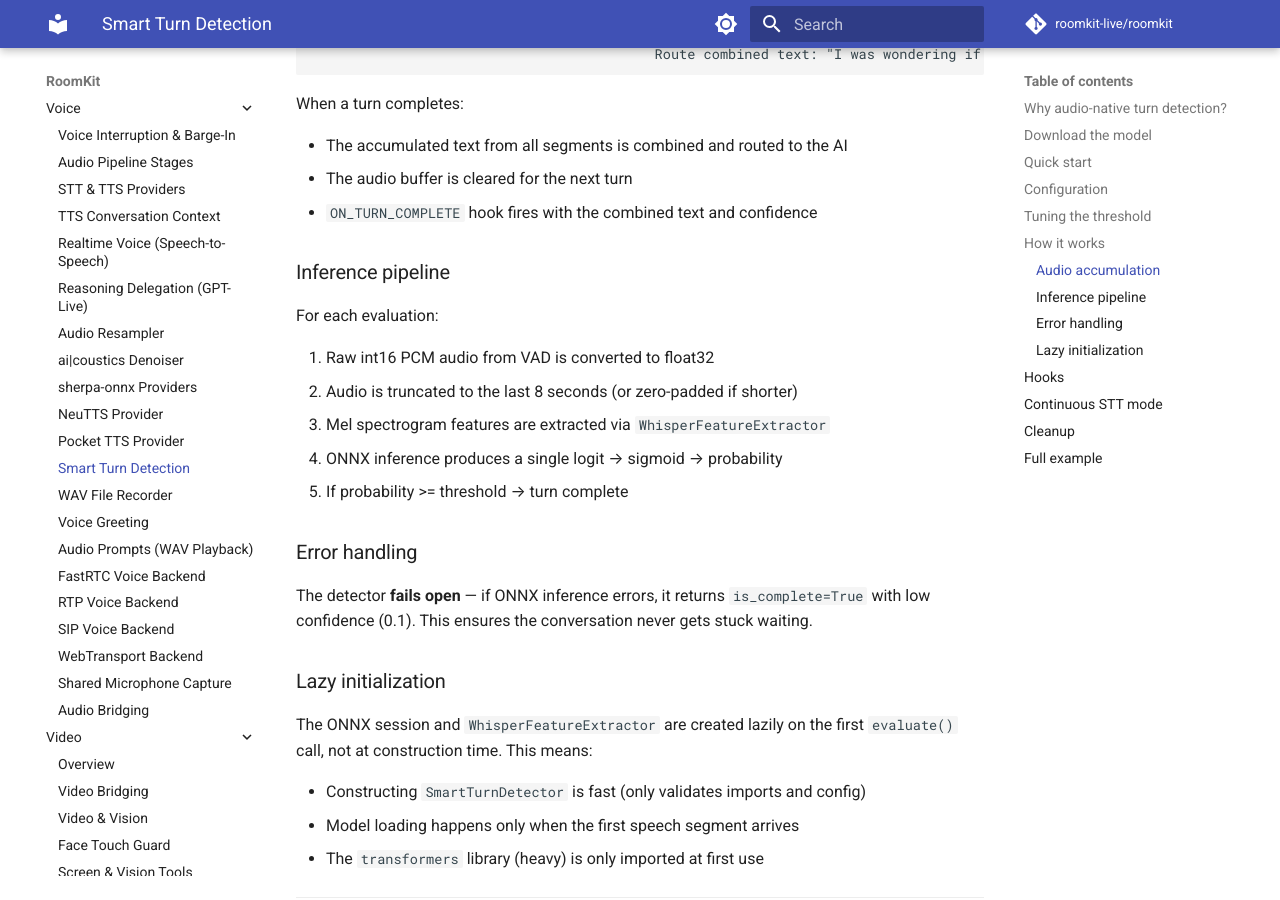
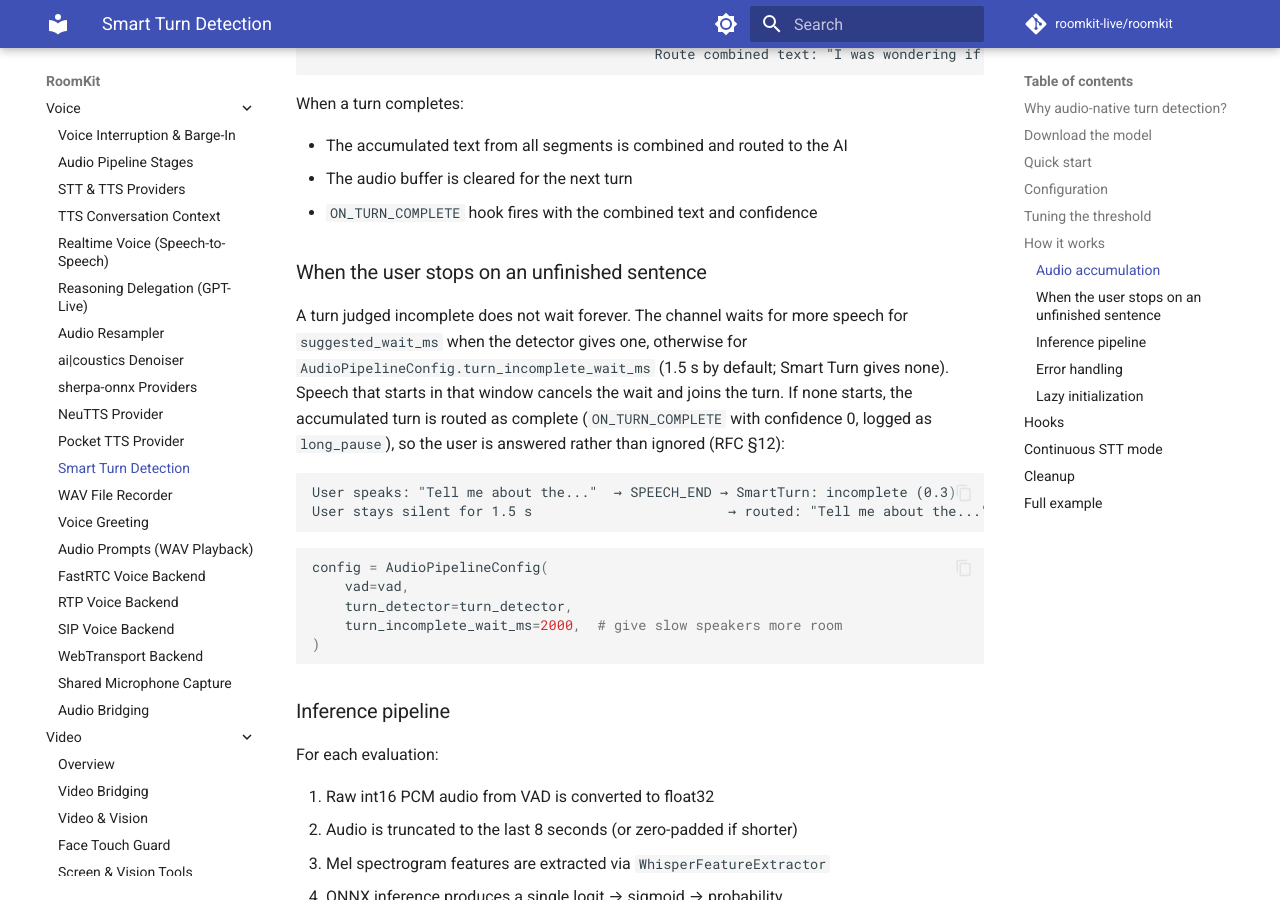
Before and after one commit to roomkit-live/roomkit-docs, an MkDocs documentation site: the page built from docs/guides/smart-turn.md, in a window 1280 px wide and 900 px high, scrolled down 3395 px. Built offline with MkDocs 1.6.1 and Material for MkDocs 9.7.7, drawn with Linux system fonts in a browser that asks for light colours; comment, search, counter and statistics services are not loaded.

Commit message:
docs(guides): an unfinished sentence is answered after the turn wait (RMK-218)

````diff
--- a/docs/guides/smart-turn.md
+++ b/docs/guides/smart-turn.md
@@ -143,6 +143,29 @@ When a turn completes:
 - The audio buffer is cleared for the next turn
 - `ON_TURN_COMPLETE` hook fires with the combined text and confidence
 
+### When the user stops on an unfinished sentence
+
+A turn judged incomplete does not wait forever. The channel waits for more
+speech for `suggested_wait_ms` when the detector gives one, otherwise for
+`AudioPipelineConfig.turn_incomplete_wait_ms` (1.5 s by default; Smart Turn
+gives none). Speech that starts in that window cancels the wait and joins the
+turn. If none starts, the accumulated turn is routed as complete
+(`ON_TURN_COMPLETE` with confidence 0, logged as `long_pause`), so the user is
+answered rather than ignored (RFC §12):
+
+```
+User speaks: "Tell me about the..."  → SPEECH_END → SmartTurn: incomplete (0.3)
+User stays silent for 1.5 s                        → routed: "Tell me about the..."
+```
+
+```python
+config = AudioPipelineConfig(
+    vad=vad,
+    turn_detector=turn_detector,
+    turn_incomplete_wait_ms=2000,  # give slow speakers more room
+)
+```
+
 ### Inference pipeline
 
 For each evaluation:
````
